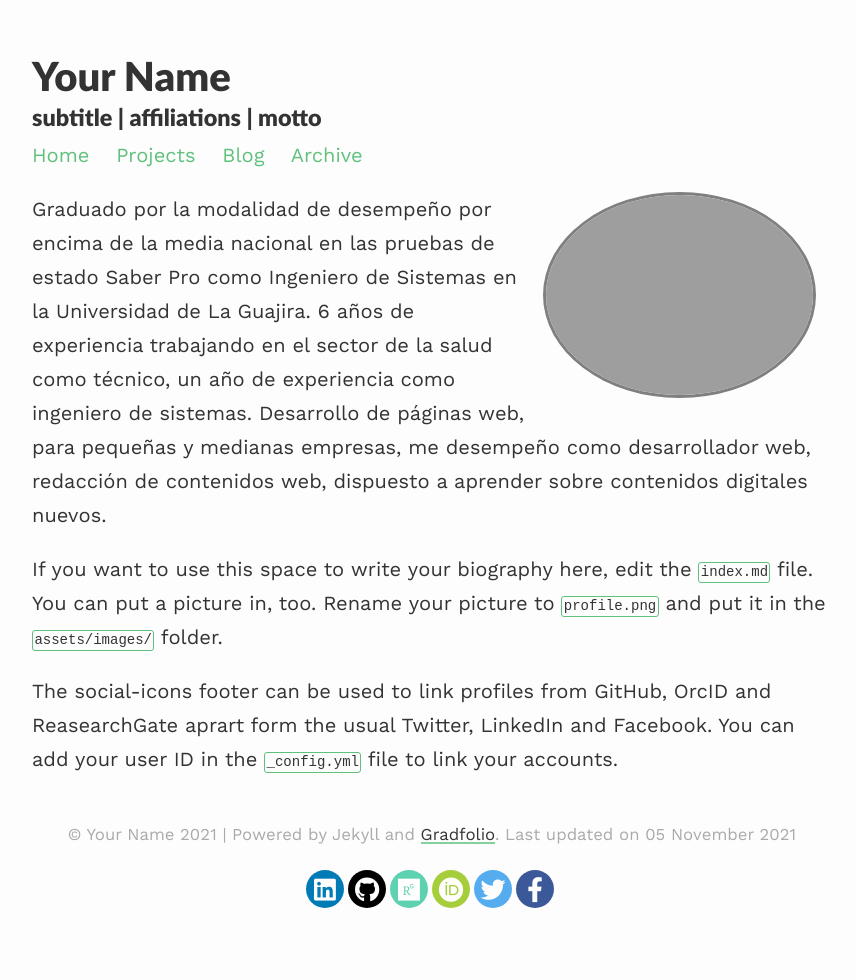
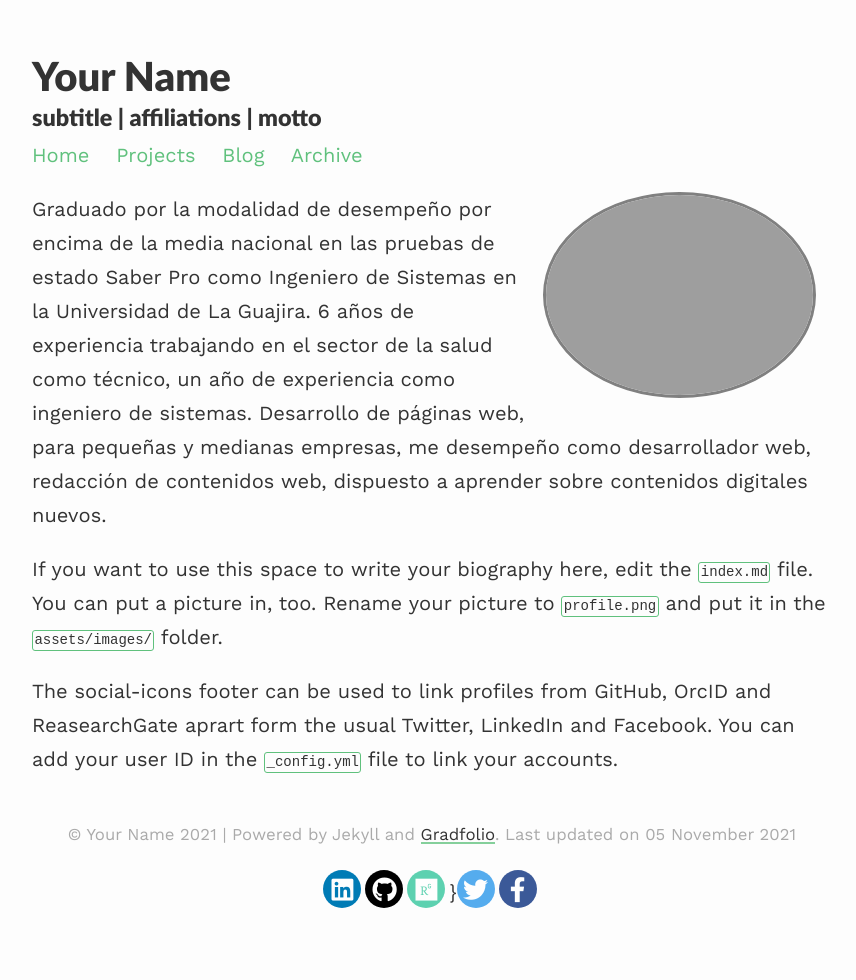
Before and after one commit to luispp97/luismpinto-p, a Jekyll site: the page built from index.md, in a window 1280 px wide. Shown: the whole page, without its empty margins (208-1064 px from the left). Built offline with Jekyll 4.4.1, drawn with Linux system fonts in a browser that asks for light colours; nearby versions of some CDN libraries.

Commit message:
social-footer.html: changed

```diff
--- a/_includes/social-footer.html
+++ b/_includes/social-footer.html
@@ -33,16 +33,7 @@ href="https://www.researchgate.net/profile/{{ site.researchgate }}" itemprop="sa
 target="_blank">
 <i class="fab fa-researchgate"></i>
 </a>
-{%- endif -%}
-
-{%- if site.orcid -%}
-<a title="{{ _locale_string_follow | replace: '[NAME]', 'Orcid' }}"
-class="social-button orcid"
-href="https://orcid.org/{{ site.orcid }}" itemprop="sameAs"
-target="_blank">
-<i class="fab fa-orcid"></i>
-</a>
-{%- endif -%}
+{%- endif -%}}
 
 {%- if site.twitter -%}
 <a title="{{ _locale_string_follow | replace: '[NAME]', 'Twitter' }}"
```
